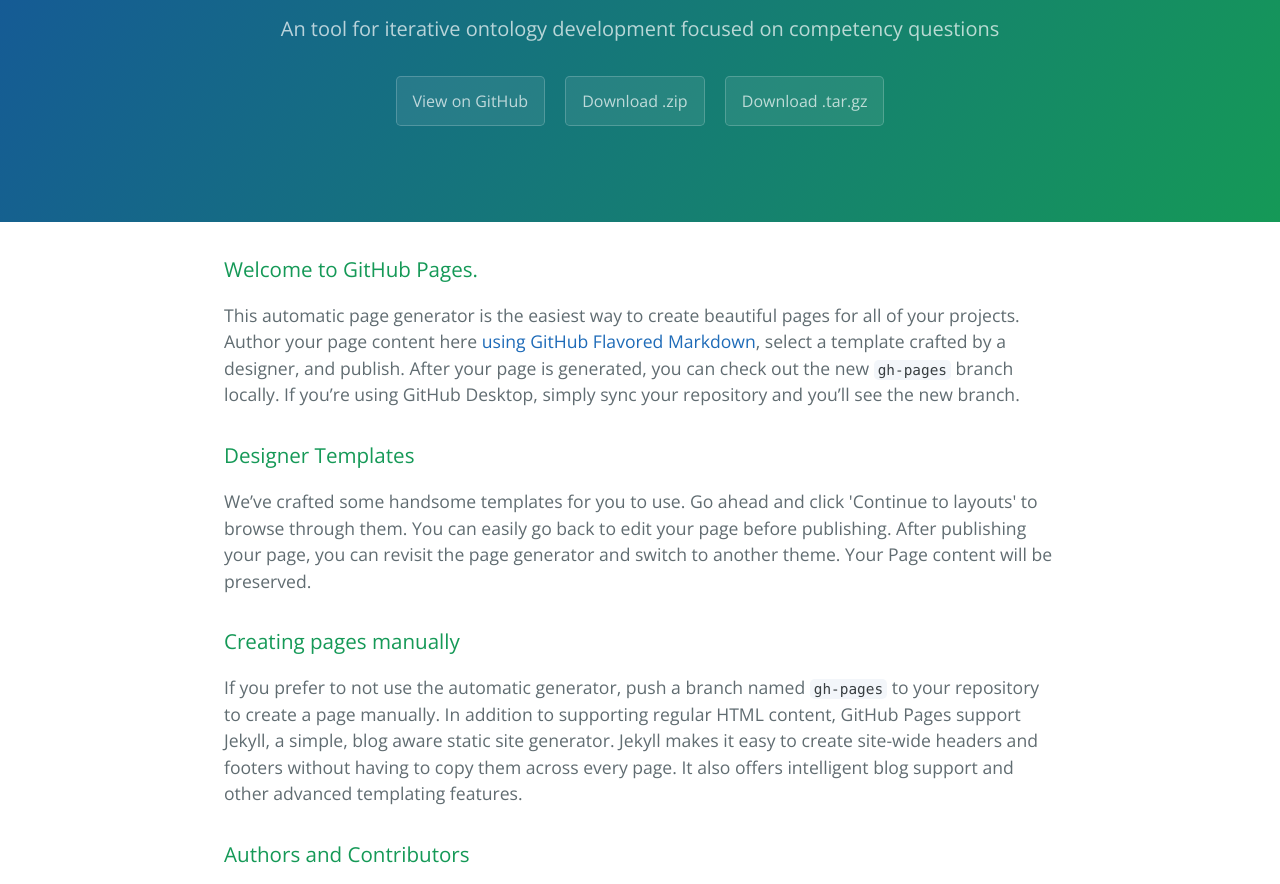
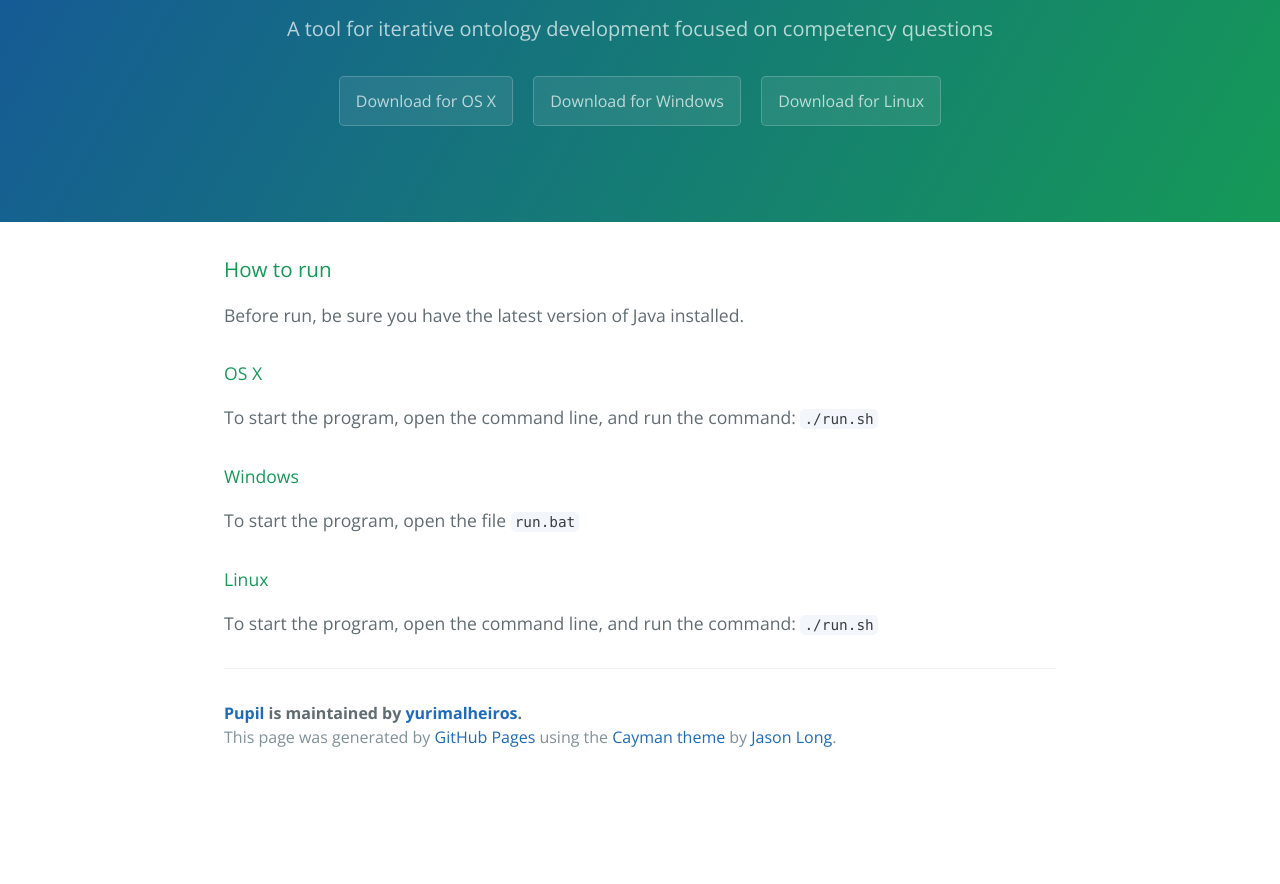
Before and after one commit to yurimalheiros/ionscq, a plain HTML site: page index.html in a window 1280 px wide. Shown: the part 161-1045 px from the top of the page. After the commit the page ends 942 px from the top, so only its background shows below. Drawn offline with nearby package versions, Linux system fonts and the light colour scheme.

Commit message:
initial info

```diff
--- a/index.html
+++ b/index.html
@@ -2,7 +2,7 @@
 <html lang="en-us">
     <head>
         <meta charset="UTF-8">
-    <title>Pupil by yurimalheiros</title>
+        <title>Pupil</title>
         <meta name="viewport" content="width=device-width, initial-scale=1">
         <link rel="stylesheet" type="text/css" href="stylesheets/normalize.css" media="screen">
         <link href='https://fonts.googleapis.com/css?family=Open+Sans:400,700' rel='stylesheet' type='text/css'>
@@ -12,46 +12,47 @@
     <body>
         <section class="page-header">
             <h1 class="project-name">Pupil</h1>
-      <h2 class="project-tagline">An tool for iterative ontology development focused on competency questions</h2>
-      <a href="https://github.com/yurimalheiros/pupil" class="btn">View on GitHub</a>
-      <a href="https://github.com/yurimalheiros/pupil/zipball/master" class="btn">Download .zip</a>
-      <a href="https://github.com/yurimalheiros/pupil/tarball/master" class="btn">Download .tar.gz</a>
+            <h2 class="project-tagline">A tool for iterative ontology development focused on competency questions</h2>
+            <a href="https://bitbucket.org/yurimalheiros/pupil-gui2/downloads/pupil-mac.zip" class="btn">Download for OS X</a>
+            <a href="https://bitbucket.org/yurimalheiros/pupil-gui2/downloads/pupil-windows.zip" class="btn">Download for Windows</a>
+            <a href="https://bitbucket.org/yurimalheiros/pupil-gui2/downloads/pupil-linux.zip" class="btn">Download for Linux</a>
         </section>
 
         <section class="main-content">
             <h3>
-<a id="welcome-to-github-pages" class="anchor" href="#welcome-to-github-pages" aria-hidden="true"><span aria-hidden="true" class="octicon octicon-link"></span></a>Welcome to GitHub Pages.</h3>
+                <a id="welcome-to-github-pages" class="anchor" href="#welcome-to-github-pages" aria-hidden="true">
+                    <span aria-hidden="true" class="octicon octicon-link"></span>
+                </a>How to run</h3>
 
-<p>This automatic page generator is the easiest way to create beautiful pages for all of your projects. Author your page content here <a href="https://guides.github.com/features/mastering-markdown/">using GitHub Flavored Markdown</a>, select a template crafted by a designer, and publish. After your page is generated, you can check out the new <code>gh-pages</code> branch locally. If you’re using GitHub Desktop, simply sync your repository and you’ll see the new branch.</p>
+                <p>Before run, be sure you have the latest version of Java installed.</p>
 
-<h3>
-<a id="designer-templates" class="anchor" href="#designer-templates" aria-hidden="true"><span aria-hidden="true" class="octicon octicon-link"></span></a>Designer Templates</h3>
+            <h4>OS X</h4>
 
-<p>We’ve crafted some handsome templates for you to use. Go ahead and click 'Continue to layouts' to browse through them. You can easily go back to edit your page before publishing. After publishing your page, you can revisit the page generator and switch to another theme. Your Page content will be preserved.</p>
+            <p>To start the program, open the command line, and run the command: <code>./run.sh</code></p>
 
-<h3>
-<a id="creating-pages-manually" class="anchor" href="#creating-pages-manually" aria-hidden="true"><span aria-hidden="true" class="octicon octicon-link"></span></a>Creating pages manually</h3>
+            <h4>Windows</h4>
 
-<p>If you prefer to not use the automatic generator, push a branch named <code>gh-pages</code> to your repository to create a page manually. In addition to supporting regular HTML content, GitHub Pages support Jekyll, a simple, blog aware static site generator. Jekyll makes it easy to create site-wide headers and footers without having to copy them across every page. It also offers intelligent blog support and other advanced templating features.</p>
+            <p>To start the program, open the file <code>run.bat</code></p>
 
-<h3>
-<a id="authors-and-contributors" class="anchor" href="#authors-and-contributors" aria-hidden="true"><span aria-hidden="true" class="octicon octicon-link"></span></a>Authors and Contributors</h3>
+            <h4>Linux</h4>
 
-<p>You can @mention a GitHub username to generate a link to their profile. The resulting <code>&lt;a&gt;</code> element will link to the contributor’s GitHub Profile. For example: In 2007, Chris Wanstrath (<a href="https://github.com/defunkt" class="user-mention">@defunkt</a>), PJ Hyett (<a href="https://github.com/pjhyett" class="user-mention">@pjhyett</a>), and Tom Preston-Werner (<a href="https://github.com/mojombo" class="user-mention">@mojombo</a>) founded GitHub.</p>
-
-<h3>
-<a id="support-or-contact" class="anchor" href="#support-or-contact" aria-hidden="true"><span aria-hidden="true" class="octicon octicon-link"></span></a>Support or Contact</h3>
-
-<p>Having trouble with Pages? Check out our <a href="https://help.github.com/pages">documentation</a> or <a href="https://github.com/contact">contact support</a> and we’ll help you sort it out.</p>
+            <p>To start the program, open the command line, and run the command: <code>./run.sh</code></p>
 
             <footer class="site-footer">
-        <span class="site-footer-owner"><a href="https://github.com/yurimalheiros/pupil">Pupil</a> is maintained by <a href="https://github.com/yurimalheiros">yurimalheiros</a>.</span>
+                <span class="site-footer-owner">
+                    <a href="https://github.com/yurimalheiros/pupil">Pupil</a>
+                    is maintained by
+                    <a href="https://github.com/yurimalheiros">yurimalheiros</a>.</span>
 
-        <span class="site-footer-credits">This page was generated by <a href="https://pages.github.com">GitHub Pages</a> using the <a href="https://github.com/jasonlong/cayman-theme">Cayman theme</a> by <a href="https://twitter.com/jasonlong">Jason Long</a>.</span>
+                <span class="site-footer-credits">This page was generated by
+                    <a href="https://pages.github.com">GitHub Pages</a>
+                    using the
+                    <a href="https://github.com/jasonlong/cayman-theme">Cayman theme</a>
+                    by
+                    <a href="https://twitter.com/jasonlong">Jason Long</a>.</span>
             </footer>
 
         </section>
 
-
     </body>
 </html>
```
Lines whose indentation alone changed are shown as unchanged.
